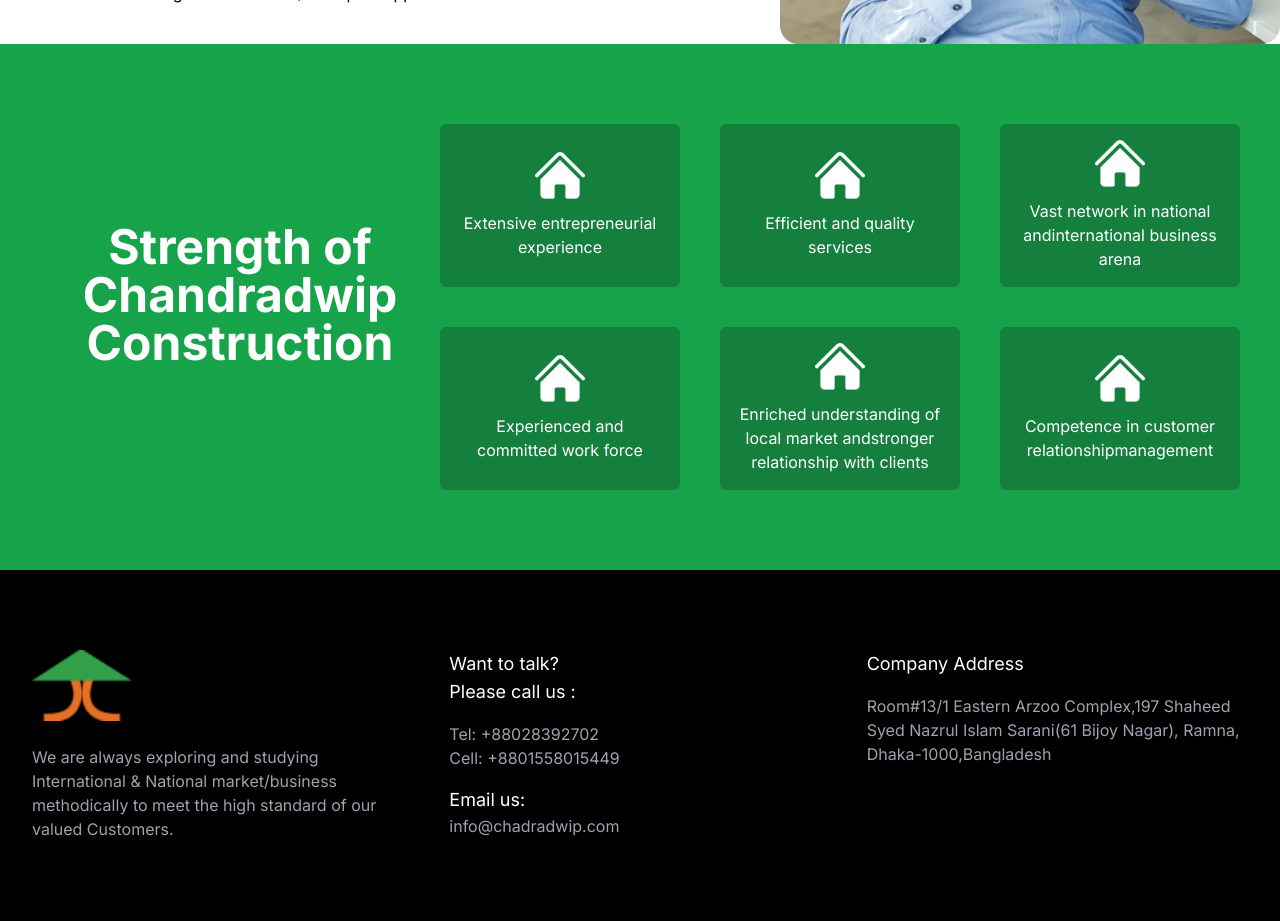
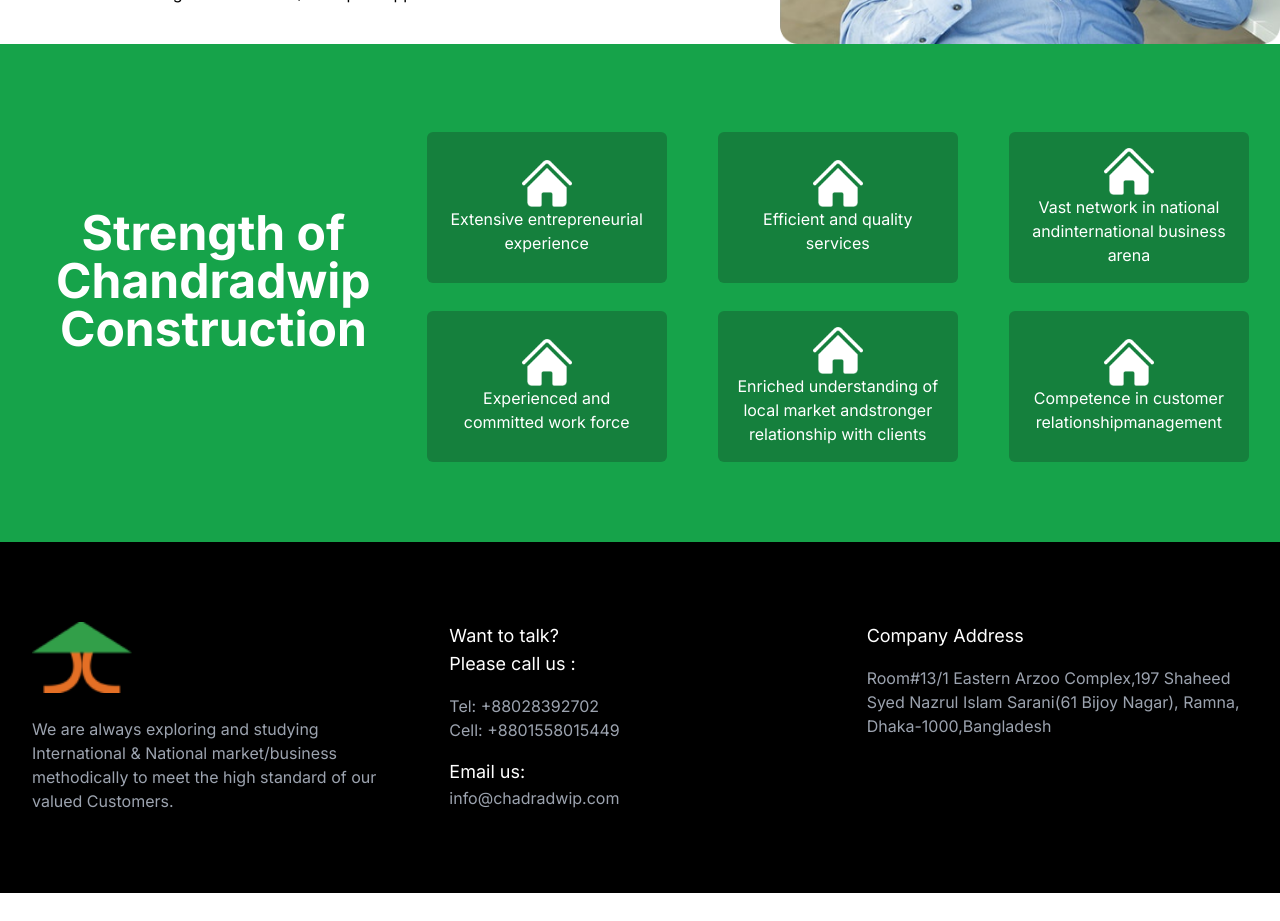
Before and after one commit to daiyan1998/chandraDwip, a Next.js app: page /about-us in a window 1280 px wide. Shown: the part 2680-3601 px from the top of the page. After the commit the page ends 3573 px from the top, so only its background shows below. Built offline with nearby package versions, Linux system fonts and the light colour scheme.

Commit message:
about use edit

```diff
--- a/src/components/DynamicSection/DynamicSection.jsx
+++ b/src/components/DynamicSection/DynamicSection.jsx
@@ -14,15 +14,15 @@
 const DynamicSection = () => {
     return (
         <section className="bg-green-600 py-20 ">
-        <div className="flex justify-between items-center px-10">
+        <div className="flex justify-between items-center ">
           <div className="basis-1/3 ">
             <h2 className="text-5xl font-bold mb-6 text-center text-white">
             Strength of <br /> Chandradwip <br /> Construction
             </h2>
           </div>
-          <div className="basis-2/3 grid grid-cols-3 gap-10">
+          <div className="basis-2/3 grid grid-cols-3 gap-5 ">
             {strengths.map((strength) => (
-              <div className="flex flex-col justify-center gap-3 bg-green-700 rounded-md p-4">
+              <div className="flex flex-col justify-center mt-2 w-60 bg-green-700 rounded-md p-4">
                 <Image
                   src="/homeIcon.png"
                   height={50}
```
